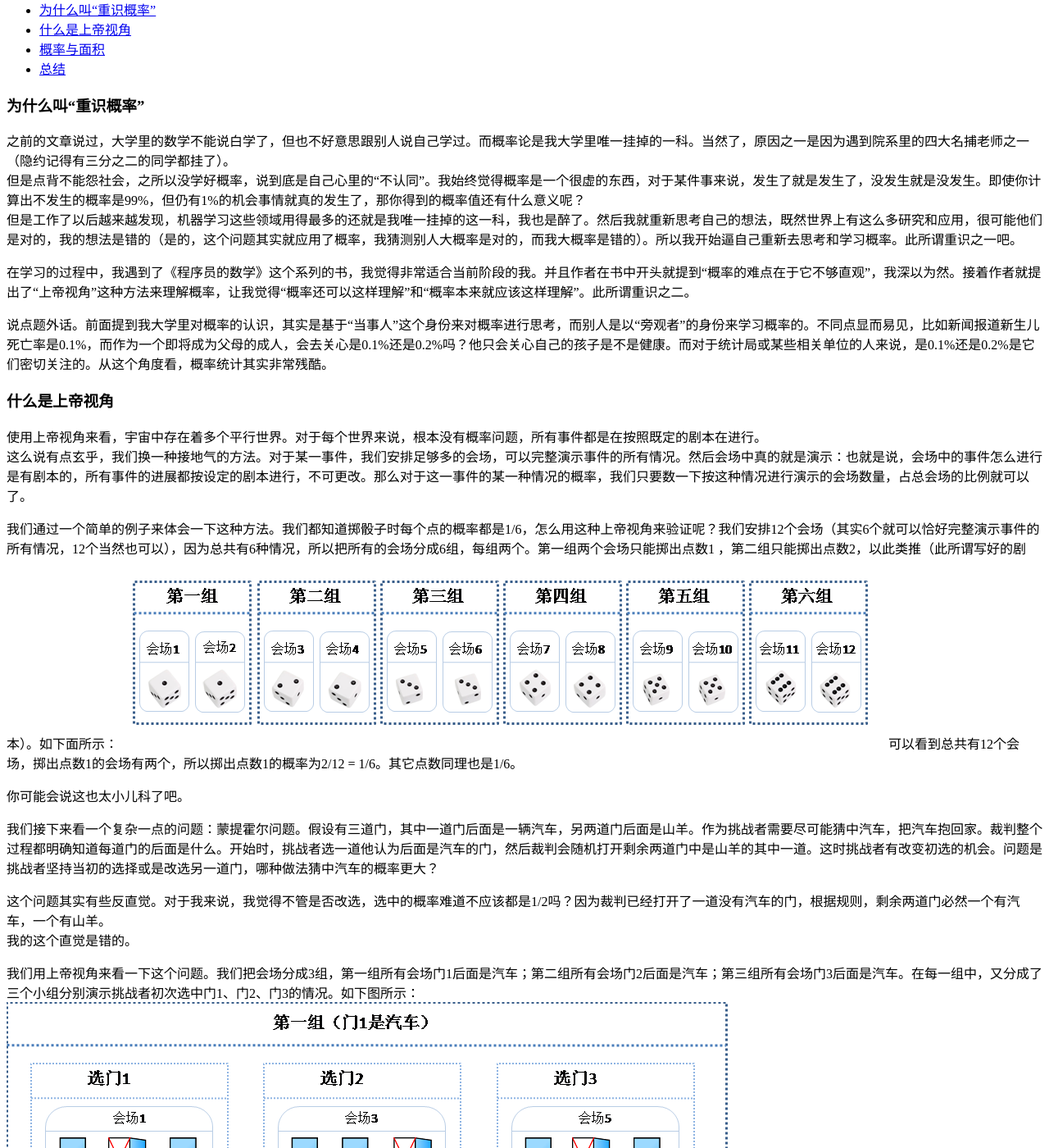
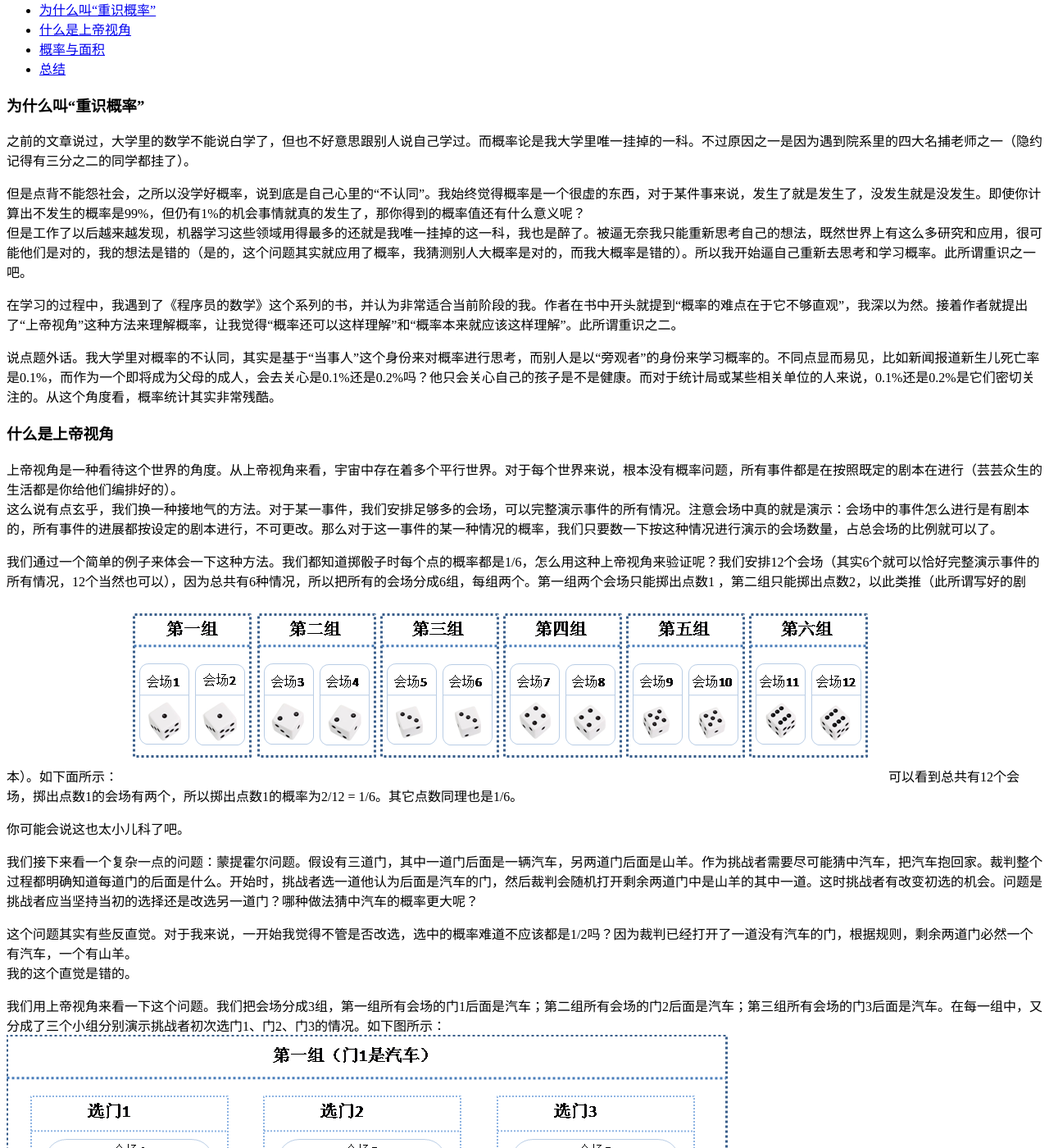
Before and after one commit to fatcat22/fatcat22.github.io, a Jekyll site: the page built from _posts/2018-10-13-reacquaint_probability.md, in a window 1280 px wide and 1400 px high, scrolled down 335 px. Shown: the whole window at 82% size. Built offline with Jekyll 4.4.1, drawn with Linux system fonts in a browser that asks for light colours; formulas are drawn with MathJax 3; comment, search, counter and statistics services are not loaded; a style sheet for code colours, icons or effects is not loaded; some of the changed text lies outside the part shown.

Commit message:
fix some wording

```diff
--- a/_posts/2018-10-13-reacquaint_probability.md
+++ b/_posts/2018-10-13-reacquaint_probability.md
@@ -14,17 +14,18 @@ author: fatcat22
 
 
 ### 为什么叫“重识概率”
-之前的文章说过，大学里的数学不能说白学了，但也不好意思跟别人说自己学过。而概率论是我大学里唯一挂掉的一科。当然了，原因之一是因为遇到院系里的四大名捕老师之一（隐约记得有三分之二的同学都挂了）。
+之前的文章说过，大学里的数学不能说白学了，但也不好意思跟别人说自己学过。而概率论是我大学里唯一挂掉的一科。不过原因之一是因为遇到院系里的四大名捕老师之一（隐约记得有三分之二的同学都挂了）。
+
 但是点背不能怨社会，之所以没学好概率，说到底是自己心里的“不认同”。我始终觉得概率是一个很虚的东西，对于某件事来说，发生了就是发生了，没发生就是没发生。即使你计算出不发生的概率是99%，但仍有1%的机会事情就真的发生了，那你得到的概率值还有什么意义呢？
-但是工作了以后越来越发现，机器学习这些领域用得最多的还就是我唯一挂掉的这一科，我也是醉了。然后我就重新思考自己的想法，既然世界上有这么多研究和应用，很可能他们是对的，我的想法是错的（是的，这个问题其实就应用了概率，我猜测别人大概率是对的，而我大概率是错的）。所以我开始逼自己重新去思考和学习概率。此所谓重识之一吧。
+但是工作了以后越来越发现，机器学习这些领域用得最多的还就是我唯一挂掉的这一科，我也是醉了。被逼无奈我只能重新思考自己的想法，既然世界上有这么多研究和应用，很可能他们是对的，我的想法是错的（是的，这个问题其实就应用了概率，我猜测别人大概率是对的，而我大概率是错的）。所以我开始逼自己重新去思考和学习概率。此所谓重识之一吧。
 
-在学习的过程中，我遇到了《程序员的数学》这个系列的书，我觉得非常适合当前阶段的我。并且作者在书中开头就提到“概率的难点在于它不够直观”，我深以为然。接着作者就提出了“上帝视角”这种方法来理解概率，让我觉得“概率还可以这样理解”和“概率本来就应该这样理解”。此所谓重识之二。
+在学习的过程中，我遇到了《程序员的数学》这个系列的书，并认为非常适合当前阶段的我。作者在书中开头就提到“概率的难点在于它不够直观”，我深以为然。接着作者就提出了“上帝视角”这种方法来理解概率，让我觉得“概率还可以这样理解”和“概率本来就应该这样理解”。此所谓重识之二。
 
-说点题外话。前面提到我大学里对概率的认识，其实是基于“当事人”这个身份来对概率进行思考，而别人是以“旁观者”的身份来学习概率的。不同点显而易见，比如新闻报道新生儿死亡率是0.1%，而作为一个即将成为父母的成人，会去关心是0.1%还是0.2%吗？他只会关心自己的孩子是不是健康。而对于统计局或某些相关单位的人来说，是0.1%还是0.2%是它们密切关注的。从这个角度看，概率统计其实非常残酷。
+说点题外话。我大学里对概率的不认同，其实是基于“当事人”这个身份来对概率进行思考，而别人是以“旁观者”的身份来学习概率的。不同点显而易见，比如新闻报道新生儿死亡率是0.1%，而作为一个即将成为父母的成人，会去关心是0.1%还是0.2%吗？他只会关心自己的孩子是不是健康。而对于统计局或某些相关单位的人来说，0.1%还是0.2%是它们密切关注的。从这个角度看，概率统计其实非常残酷。
 
 ### 什么是上帝视角
-使用上帝视角来看，宇宙中存在着多个平行世界。对于每个世界来说，根本没有概率问题，所有事件都是在按照既定的剧本在进行。
-这么说有点玄乎，我们换一种接地气的方法。对于某一事件，我们安排足够多的会场，可以完整演示事件的所有情况。然后会场中真的就是演示：也就是说，会场中的事件怎么进行是有剧本的，所有事件的进展都按设定的剧本进行，不可更改。那么对于这一事件的某一种情况的概率，我们只要数一下按这种情况进行演示的会场数量，占总会场的比例就可以了。
+上帝视角是一种看待这个世界的角度。从上帝视角来看，宇宙中存在着多个平行世界。对于每个世界来说，根本没有概率问题，所有事件都是在按照既定的剧本在进行（芸芸众生的生活都是你给他们编排好的）。
+这么说有点玄乎，我们换一种接地气的方法。对于某一事件，我们安排足够多的会场，可以完整演示事件的所有情况。注意会场中真的就是演示：会场中的事件怎么进行是有剧本的，所有事件的进展都按设定的剧本进行，不可更改。那么对于这一事件的某一种情况的概率，我们只要数一下按这种情况进行演示的会场数量，占总会场的比例就可以了。
 
 我们通过一个简单的例子来体会一下这种方法。我们都知道掷骰子时每个点的概率都是1/6，怎么用这种上帝视角来验证呢？我们安排12个会场（其实6个就可以恰好完整演示事件的所有情况，12个当然也可以），因为总共有6种情况，所以把所有的会场分成6组，每组两个。第一组两个会场只能掷出点数1 ，第二组只能掷出点数2，以此类推（此所谓写好的剧本）。如下面所示：
 ![](/pic/6.reacquaint_probability/god-view-dice.png)
@@ -32,12 +33,12 @@ author: fatcat22
 
 你可能会说这也太小儿科了吧。
 
-我们接下来看一个复杂一点的问题：蒙提霍尔问题。假设有三道门，其中一道门后面是一辆汽车，另两道门后面是山羊。作为挑战者需要尽可能猜中汽车，把汽车抱回家。裁判整个过程都明确知道每道门的后面是什么。开始时，挑战者选一道他认为后面是汽车的门，然后裁判会随机打开剩余两道门中是山羊的其中一道。这时挑战者有改变初选的机会。问题是挑战者坚持当初的选择或是改选另一道门，哪种做法猜中汽车的概率更大？
+我们接下来看一个复杂一点的问题：蒙提霍尔问题。假设有三道门，其中一道门后面是一辆汽车，另两道门后面是山羊。作为挑战者需要尽可能猜中汽车，把汽车抱回家。裁判整个过程都明确知道每道门的后面是什么。开始时，挑战者选一道他认为后面是汽车的门，然后裁判会随机打开剩余两道门中是山羊的其中一道。这时挑战者有改变初选的机会。问题是挑战者应当坚持当初的选择还是改选另一道门？哪种做法猜中汽车的概率更大呢？
 
-这个问题其实有些反直觉。对于我来说，我觉得不管是否改选，选中的概率难道不应该都是1/2吗？因为裁判已经打开了一道没有汽车的门，根据规则，剩余两道门必然一个有汽车，一个有山羊。
+这个问题其实有些反直觉。对于我来说，一开始我觉得不管是否改选，选中的概率难道不应该都是1/2吗？因为裁判已经打开了一道没有汽车的门，根据规则，剩余两道门必然一个有汽车，一个有山羊。
 我的这个直觉是错的。
 
-我们用上帝视角来看一下这个问题。我们把会场分成3组，第一组所有会场门1后面是汽车；第二组所有会场门2后面是汽车；第三组所有会场门3后面是汽车。在每一组中，又分成了三个小组分别演示挑战者初次选中门1、门2、门3的情况。如下图所示：
+我们用上帝视角来看一下这个问题。我们把会场分成3组，第一组所有会场的门1后面是汽车；第二组所有会场的门2后面是汽车；第三组所有会场的门3后面是汽车。在每一组中，又分成了三个小组分别演示挑战者初次选门1、门2、门3的情况。如下图所示：
 ![](/pic/6.reacquaint_probability/montyhall-group1.png)
 
 ![](/pic/6.reacquaint_probability/montyhall-group2.png)
@@ -45,6 +46,8 @@ author: fatcat22
 ![](/pic/6.reacquaint_probability/montyhall-group3.png)
 
 从图中可以看出，会场总数为18。如果挑战者在裁判打开一道门后仍坚持最初的选择，那么将有6个会场中的挑战者猜中汽车（会场1，2，9，10，17，18），比例为1/3；相反如果挑战者改变最初的选择，那么将有12个会场中的挑战者猜中汽车（会场3，4，5，6，7，8，11，12，13，14，15，16），比例为2/3。所以我们可以下结论说：如果挑战者在裁判打开一道门后改变最初的选择，选中汽车的机率为2/3，改选的做法猜中汽车的机率更大。
+
+为什么我一开始的直觉是错的呢？因为我在作第二次选择时忽略了第一次选择的影响，而这两次选择之间不是独立的，第一次的选择会影响第二次选择的正确性。具体来说，如果我第一次选对了门，第二次改选必定选错；如果我第一次选错了门，第二次改选必定选对。但第一次选错的概率为2/3，大于第一次选对的概率，所以总体来看第二次改选选对的概率更大。
 
 从这个例子可以看出，上帝视角把一个抽象的概率问题具体化了，因而可以使我们更直观的感受概率统计（这里真的是统计，我们只需要数一下会场数量就可以了）。所有离散的概率问题（事件可列举），都可以使用上帝视角来理解。
 
@@ -71,7 +74,8 @@ author: fatcat22
 
 ### 总结
 通过上帝视角这种方法，“概率”不再是个概率问题，而是众多世界里按上帝设计好的“剧本”进行演示而已。这个想法的确非常生动，让问题也更加易于理解。而上帝视角的关键，需要正确定义好会场的个数，否则出现多余或缺少的情况，都会影响最终的结果。
-或许我们这个世界真的是众多平行世界中的一个呢？也许我们这个世界上发生的和没发生的种种事件，只是像计算机程序一样，按照既定的代码在按部就班的执行而已？
+
+那么我们这个世界是否真的是众多平行世界中的一个呢？也许我们这个世界上发生的没发生的种种事件，只是像计算机程序一样，按照既定的代码在按部就班的执行而已？
 
 参考资料：
 - 程序员的数学2：概率统计
```
